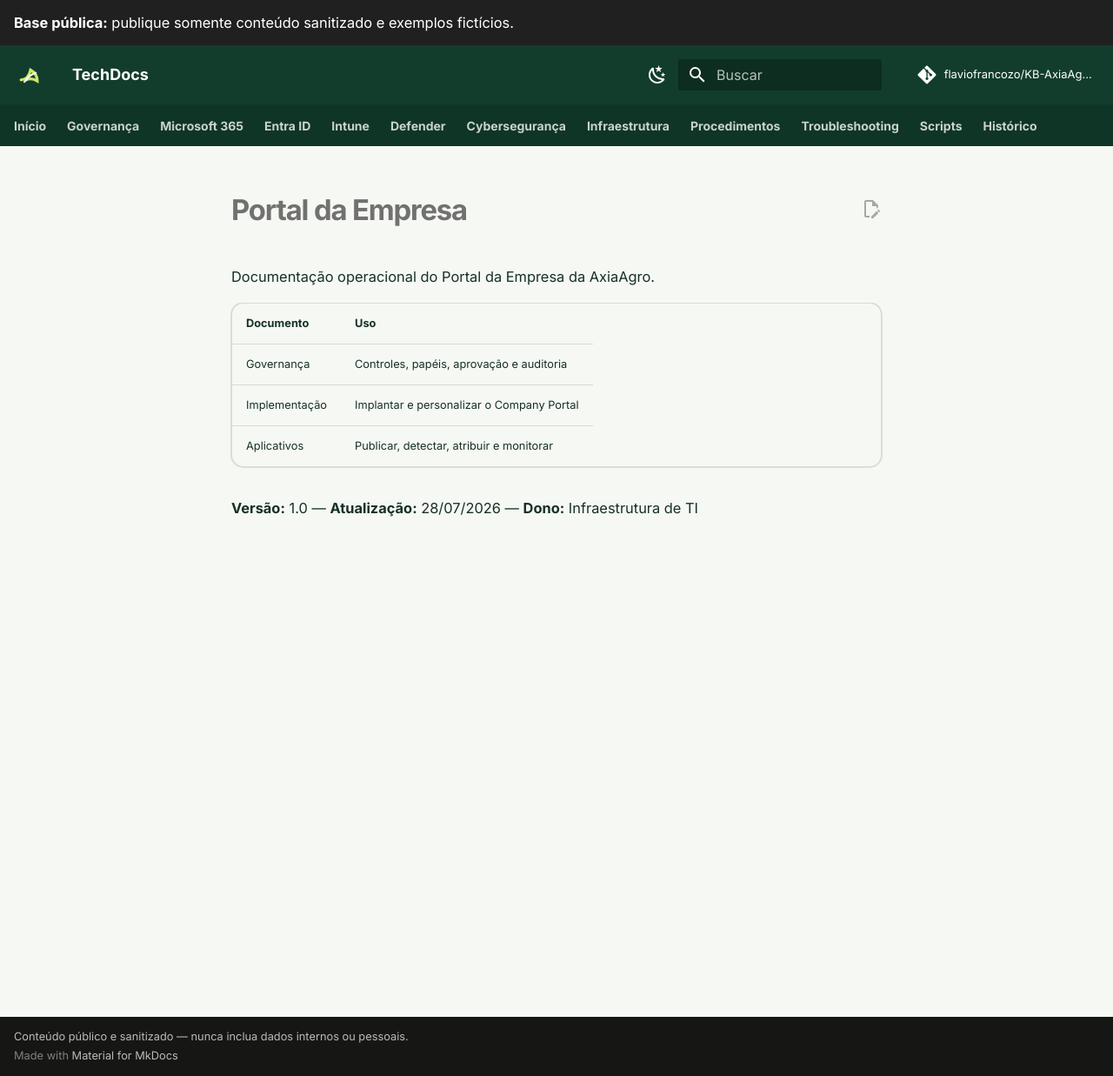
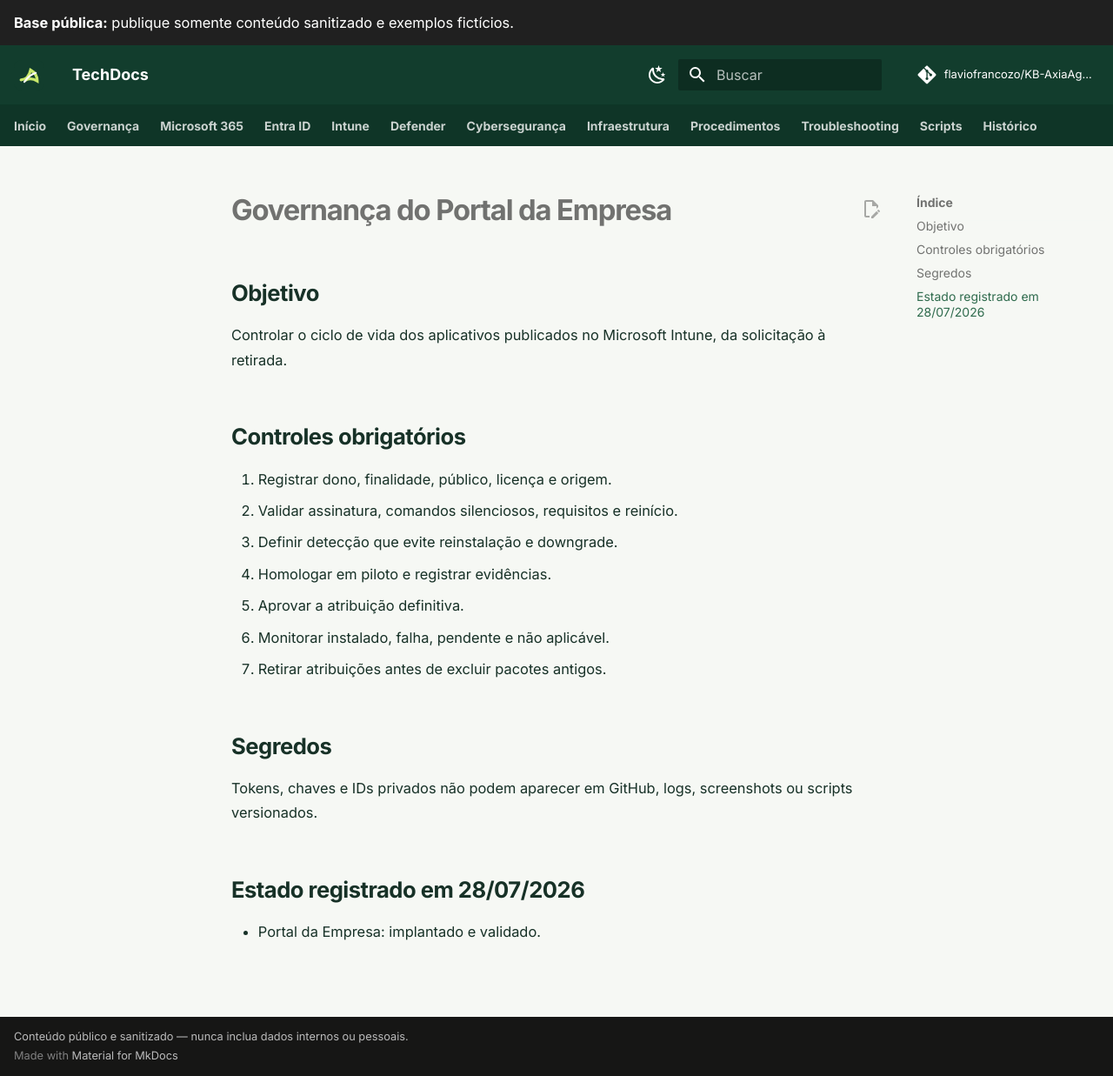
Before and after one commit to flaviofrancozo/KB-AxiaAgro, an MkDocs documentation site: the page built from docs/governanca/portal-empresa/index.md, in a window 1280 px wide and 1237 px high. Shown: the whole window at 87% size. Built offline with MkDocs 1.6.1 and Material for MkDocs 9.7.7, drawn with Linux system fonts in a browser that asks for light colours; comment, search, counter and statistics services are not loaded.

Commit message:
Update index.md

```diff
--- a/docs/governanca/portal-empresa/index.md
+++ b/docs/governanca/portal-empresa/index.md
@@ -1,11 +1,23 @@
-# Portal da Empresa
+# Governança do Portal da Empresa
 
-Documentação operacional do Portal da Empresa da AxiaAgro.
+## Objetivo
 
-| Documento | Uso |
-|---|---|
-| Governança | Controles, papéis, aprovação e auditoria |
-| Implementação | Implantar e personalizar o Company Portal |
-| Aplicativos | Publicar, detectar, atribuir e monitorar |
+Controlar o ciclo de vida dos aplicativos publicados no Microsoft Intune, da solicitação à retirada.
 
-**Versão:** 1.0 — **Atualização:** 28/07/2026 — **Dono:** Infraestrutura de TI
+## Controles obrigatórios
+
+1. Registrar dono, finalidade, público, licença e origem.
+2. Validar assinatura, comandos silenciosos, requisitos e reinício.
+3. Definir detecção que evite reinstalação e downgrade.
+4. Homologar em piloto e registrar evidências.
+5. Aprovar a atribuição definitiva.
+6. Monitorar instalado, falha, pendente e não aplicável.
+7. Retirar atribuições antes de excluir pacotes antigos.
+
+## Segredos
+
+Tokens, chaves e IDs privados não podem aparecer em GitHub, logs, screenshots ou scripts versionados.
+
+## Estado registrado em 28/07/2026
+
+- Portal da Empresa: implantado e validado.
```
